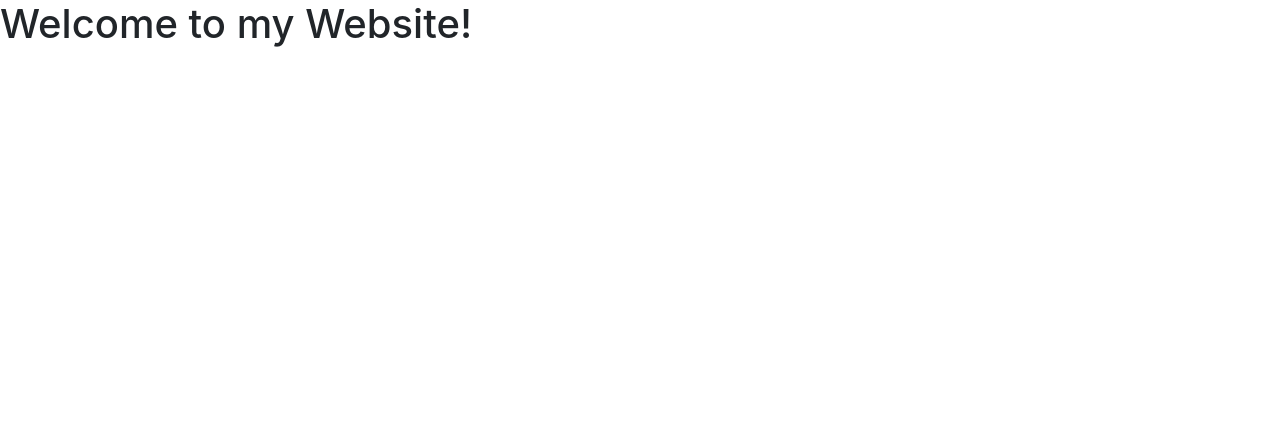
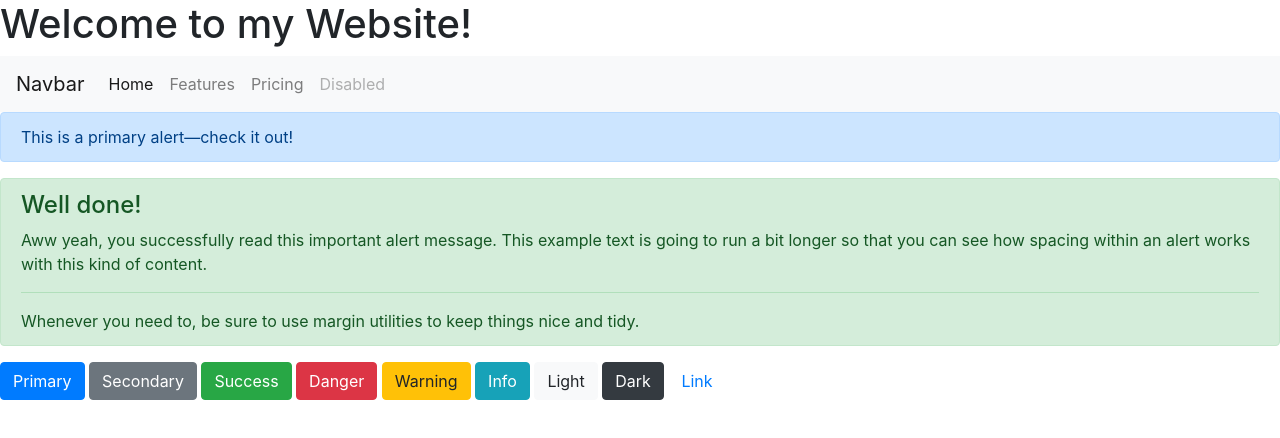
Before and after one commit to DoreenPandi/dpandi1, a plain HTML site: page index.html in a window 1280 px wide. Drawn offline with nearby package versions, Linux system fonts and the light colour scheme.

Commit message:
Updated index.html
Third commit

```diff
--- a/index.html
+++ b/index.html
@@ -16,8 +16,53 @@
 
   <h1>Welcome to my Website!</h1>
 
+  <nav class="navbar navbar-expand-lg navbar-light bg-light">
+    <a class="navbar-brand" href="#">Navbar</a>
+    <button class="navbar-toggler" type="button" data-toggle="collapse" data-target="#navbarNav" aria-controls="navbarNav" aria-expanded="false" aria-label="Toggle navigation">
+      <span class="navbar-toggler-icon"></span>
+    </button>
+  <div class="collapse navbar-collapse" id="navbarNav">
+    <ul class="navbar-nav">
+      <li class="nav-item active">
+        <a class="nav-link" href="#">Home <span class="sr-only">(current)</span></a>
+      </li>
+      <li class="nav-item">
+        <a class="nav-link" href="#">Features</a>
+      </li>
+      <li class="nav-item">
+        <a class="nav-link" href="#">Pricing</a>
+      </li>
+      <li class="nav-item">
+        <a class="nav-link disabled" href="#">Disabled</a>
+      </li>
+    </ul>
+  </div>
+</nav>
+
+  <div class="alert alert-primary" role="alert">
+    This is a primary alert—check it out!
+  </div>
+
+  <div class="alert alert-success" role="alert">
+    <h4 class="alert-heading">Well done!</h4>
+      <p>Aww yeah, you successfully read this important alert message. This example text is going to run a bit longer so that you can see how spacing within an alert works with this kind of content.</p>
+    <hr>
+    <p class="mb-0">Whenever you need to, be sure to use margin utilities to keep things nice and tidy.</p>
+  </div>
+
+  <button type="button" class="btn btn-primary">Primary</button>
+  <button type="button" class="btn btn-secondary">Secondary</button>
+  <button type="button" class="btn btn-success">Success</button>
+  <button type="button" class="btn btn-danger">Danger</button>
+  <button type="button" class="btn btn-warning">Warning</button>
+  <button type="button" class="btn btn-info">Info</button>
+  <button type="button" class="btn btn-light">Light</button>
+  <button type="button" class="btn btn-dark">Dark</button>
+
+  <button type="button" class="btn btn-link">Link</button>
+
   <script src="https://code.jquery.com/jquery-3.2.1.slim.min.js" integrity="sha384-KJ3o2DKtIkvYIK3UENzmM7KCkRr/rE9/Qpg6aAZGJwFDMVNA/GpGFF93hXpG5KkN" crossorigin="anonymous"></script>
-<script src="https://cdnjs.cloudflare.com/ajax/libs/popper.js/1.12.9/umd/popper.min.js" integrity="sha384-ApNbgh9B+Y1QKtv3Rn7W3mgPxhU9K/ScQsAP7hUibX39j7fakFPskvXusvfa0b4Q" crossorigin="anonymous"></script>
-<script src="https://maxcdn.bootstrapcdn.com/bootstrap/4.0.0/js/bootstrap.min.js" integrity="sha384-JZR6Spejh4U02d8jOt6vLEHfe/JQGiRRSQQxSfFWpi1MquVdAyjUar5+76PVCmYl" crossorigin="anonymous"></script>
+  <script src="https://cdnjs.cloudflare.com/ajax/libs/popper.js/1.12.9/umd/popper.min.js" integrity="sha384-ApNbgh9B+Y1QKtv3Rn7W3mgPxhU9K/ScQsAP7hUibX39j7fakFPskvXusvfa0b4Q" crossorigin="anonymous"></script>
+  <script src="https://maxcdn.bootstrapcdn.com/bootstrap/4.0.0/js/bootstrap.min.js" integrity="sha384-JZR6Spejh4U02d8jOt6vLEHfe/JQGiRRSQQxSfFWpi1MquVdAyjUar5+76PVCmYl" crossorigin="anonymous"></script>
 </body>
 </html>
```
